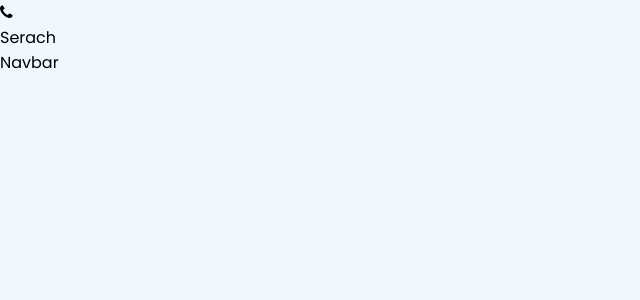
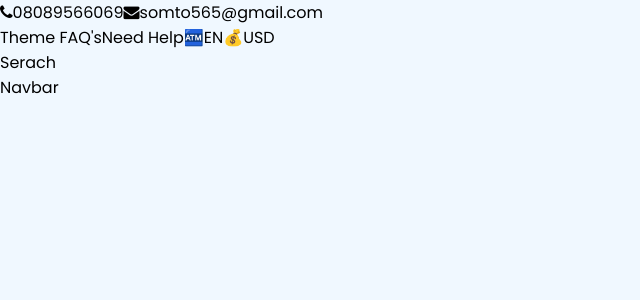
Before and after one commit to Chrstphr9/E-Commerce-Project, a React (Create React App) app: page / in a window 1280 px wide. Shown: the top 300 px of the page, without its empty margins (0-640 px from the left). Built offline with nearby package versions, Linux system fonts and the light colour scheme.

Commit message:
done with the jsx code for the head

```diff
--- a/src/components/Head/Head.jsx
+++ b/src/components/Head/Head.jsx
@@ -7,7 +7,18 @@ const Head = () => {
         <div className="container d_flex">
             <div className="left row">
                 <i className="fa fa-phone"></i>
-            </div>
+                <label>08089566069</label>
+                <i className="fa fa-envelope"></i>
+                <label>somto565@gmail.com</label>
+             </div>
+             <div className="right row  Rtext">
+                <label>Theme FAQ's</label>
+                <label>Need Help</label>
+                <span>🏧</span>
+                <label htmlFor="">EN</label>
+                <span>💰</span>
+                <label htmlFor="">USD</label>
+             </div>
         </div>
     </section>
     </>
```
